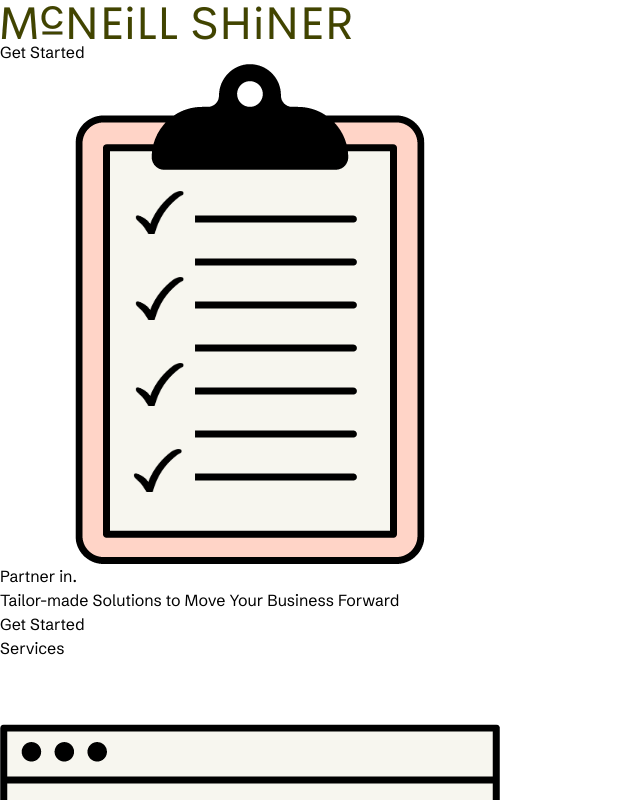
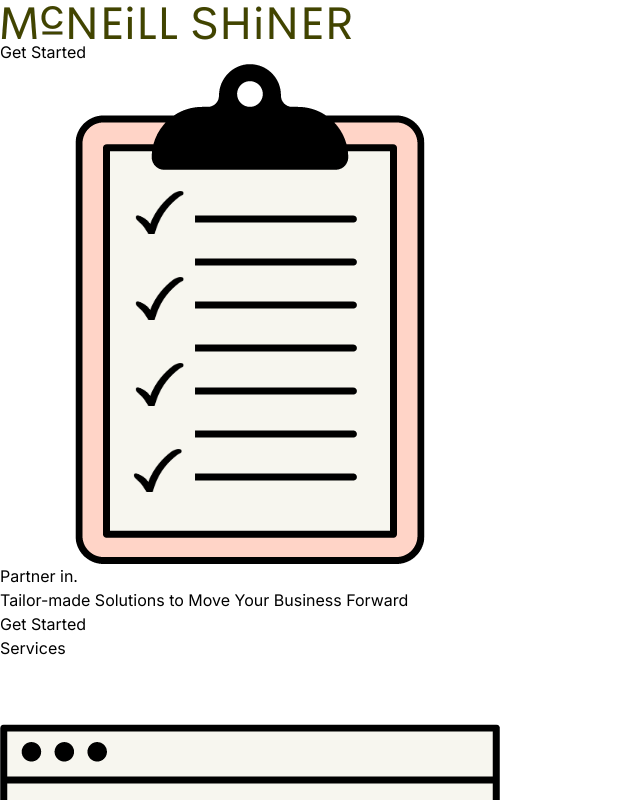
Before and after one commit to mcneill-shiner/mcneill-shiner-portfolio, an Eleventy site: page src/index.html in a window 1280 px wide. Shown: the top 800 px of the page, without its empty margins (0-640 px from the left). Built offline with nearby package versions, Linux system fonts and the light colour scheme; Eleventy itself is replaced by a stand-in of ours; files that its build step writes are made by us from their sources; what common-tags would draw is missing.

Commit message:
replace fonts: Inter and Zilla Slab

```diff
--- a/src/css/tailwind.css
+++ b/src/css/tailwind.css
@@ -1,30 +1,4 @@
-@import url('https://fonts.googleapis.com/css2?family=Schibsted+Grotesk:ital,wght@0,400..900;1,400..900&display=swap');
-
-@font-face {
-    font-family: 'Bogart';
-    src: url('../assets/fonts/bogart/bogart-regular-webfont.woff2'),
-         url('../assets/fonts/bogart/bogart-regular-webfont.woff');
-    font-weight: 400;
-    font-style: normal;
-
-}
-
-@font-face {
-    font-family: 'Bogart';
-    src: url('../assets/fonts/bogart/bogart-light-webfont.woff2'),
-         url('../assets/fonts/bogart/bogart-light-webfont.woff');
-    font-weight: 300;
-    font-style: normal;
-
-}
-@font-face {
-    font-family: 'Bogart';
-    src: url('../assets/fonts/bogart/bogart-lightitalic-webfont.woff2'),
-         url('../assets/fonts/bogart/bogart-lightitalic-webfont.woff');
-    font-weight: 300;
-    font-style: italic;
-
-}
+@import url('https://fonts.googleapis.com/css2?family=Inter:ital,opsz,wght@0,14..32,100..900;1,14..32,100..900&family=Zilla+Slab:ital,wght@0,300;0,400;0,500;0,600;0,700;1,300;1,400;1,500;1,600;1,700&display=swap');
 
 @tailwind base;
 @tailwind components;
--- a/tailwind.config.js
+++ b/tailwind.config.js
@@ -12,8 +12,8 @@ module.exports = {
         'sunshine': '#e1c667'
       },
       fontFamily: {
-        'sans': ['"Schibsted Grotesk"','"Trebuchet MS"', 'ui-sans-serif'],
-        'serif': ['Bogart', '"Garamond"', 'ui-system-serif']
+        'sans': ['"Inter"','"Trebuchet MS"', 'ui-sans-serif'],
+        'serif': ['"Zilla Slab"', '"Garamond"', 'ui-system-serif']
       },
     },
   },
```
